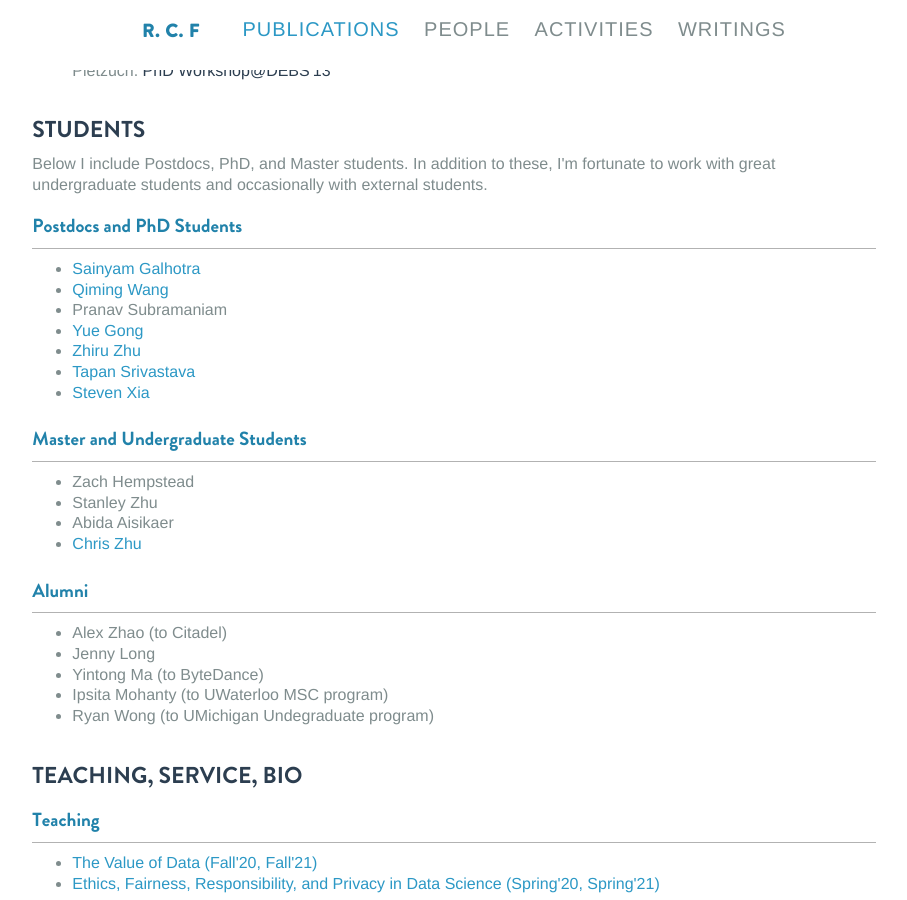
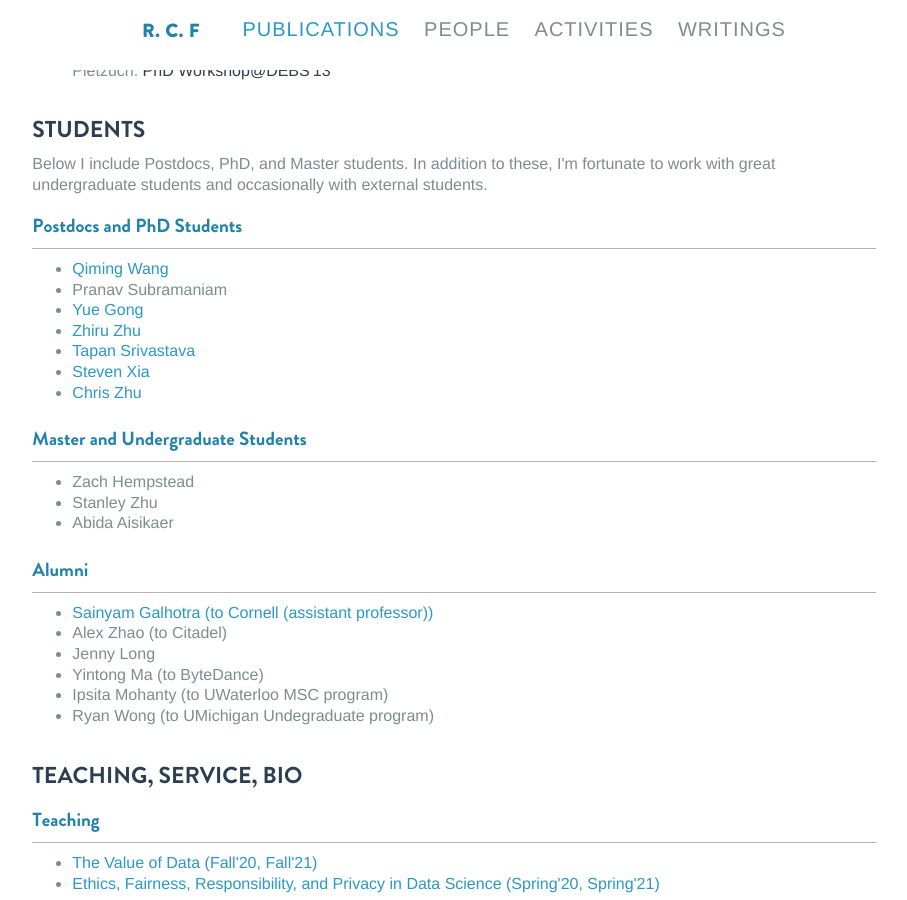
Before and after one commit to raulcf/raulcf.github.io, a Jekyll site: the page index.html, which Jekyll copies as it is, in a window 1280 px wide and 900 px high, scrolled down 2902 px. Shown: the whole window, without its empty margins (186-1093 px from the left). Built offline with Jekyll 4.4.1, drawn with Linux system fonts in a browser that asks for light colours.

Commit message:
students

```diff
--- a/index.html
+++ b/index.html
@@ -474,9 +474,6 @@ with external students.
                 <h5 class="date">Postdocs and PhD Students</h5>
                 <ul>
                 <li class=".list-main-content">
-                <a href="https://sainyamgalhotra.com/">Sainyam Galhotra</a>
-                </li>
-                <li class=".list-main-content">
                 <a href="https://mingqiwangcn.github.io/">Qiming Wang</a>
                 </li>
                 <li class=".list-main-content">
@@ -494,7 +491,12 @@ with external students.
                 <li class=".list-main-content">
                 <a href="https://stevenxia.netlify.app/">Steven Xia</a>
                 </li>
+                <li class=".list-main-content">
+                <a href="https://chrishzhu.com/">Chris Zhu</a>
+                </li>
+
                 </ul>
+
                 <h5 class="date">Master and Undergraduate Students</h5>
                 <ul>
                 <li class=".list-main-content">
@@ -506,12 +508,14 @@ with external students.
                 <li class=".list-main-content">
                 Abida Aisikaer
                 </li>
-                <li class=".list-main-content">
-                <a href="https://chrishzhu.com/">Chris Zhu</a>
-                </li>
                 </ul>
+
                 <h5 class="date">Alumni</h5>
                 <ul>
+                <li class=".list-main-content">
+                <a href="https://sainyamgalhotra.com/">Sainyam Galhotra
+(to Cornell (assistant professor))</a>
+                </li>
                 <li class=".list-main-content">
                 Alex Zhao (to Citadel)
                 </li>
```
